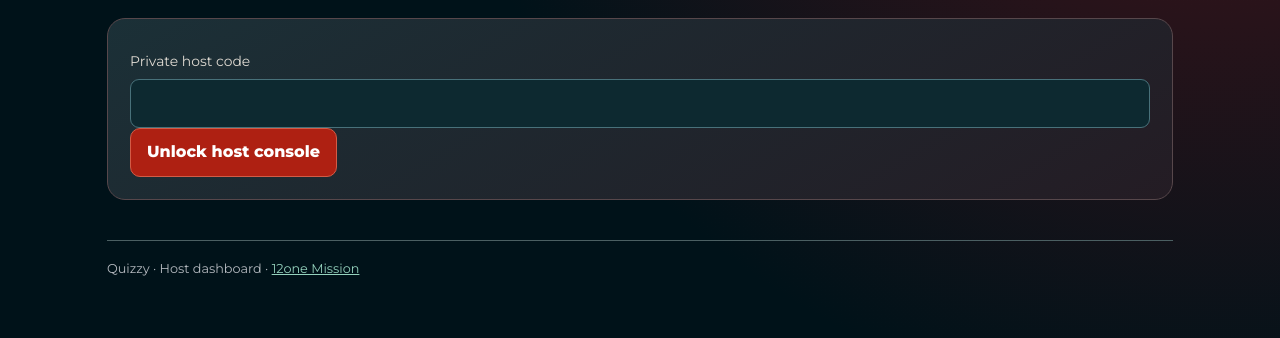
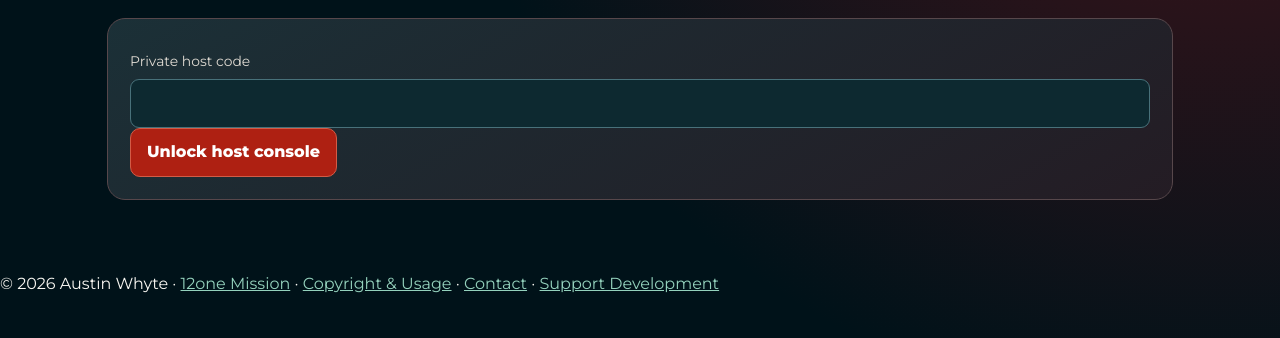
Before and after one commit to redwhyteandblue76/live, a plain HTML site: page quizzyhost.html in a window 1280 px wide. Shown: the part 378-716 px from the top of the page. Drawn offline with nearby package versions, Linux system fonts and the light colour scheme; no server answers.

Commit message:
Match Quizzy footer to 12one app

```diff
--- a/quizzyhost.html
+++ b/quizzyhost.html
@@ -1 +1 @@
-<!doctype html><html lang="en"><head><meta charset="utf-8"><meta name="viewport" content="width=device-width,initial-scale=1"><title>Quizzy • Host</title><link rel="stylesheet" href="quizzystyles.css"></head><body data-page="host"><main><header class="top"><a class="brand" href="quizzy.html" style="text-decoration:none;color:white">Quizzy<span>.</span></a><div class="row"><a href="quizzyedit.html">Quiz editor</a><button class="ghost" onclick="Quizzy.logout()">Log out</button></div></header><div id="notice" class="notice" role="alert"></div><section id="app"></section><footer class="footer">Quizzy · Host dashboard · <a href="https://12one.page">12one Mission</a></footer></main><script src="https://cdn.jsdelivr.net/npm/@supabase/supabase-js@2/dist/umd/supabase.js"></script><script src="sharkconfig.js"></script><script src="quizzycore.js"></script></body></html>
+<!doctype html><html lang="en"><head><meta charset="utf-8"><meta name="viewport" content="width=device-width,initial-scale=1"><title>Quizzy • Host</title><link rel="stylesheet" href="quizzystyles.css"></head><body data-page="host"><main><header class="top"><a class="brand" href="quizzy.html" style="text-decoration:none;color:white">Quizzy<span>.</span></a><div class="row"><a href="quizzyedit.html">Quiz editor</a><button class="ghost" onclick="Quizzy.logout()">Log out</button></div></header><div id="notice" class="notice" role="alert"></div><section id="app"></section></main><footer class="site-legal-footer" aria-label="Site copyright and links">© 2026 Austin Whyte <span class="sep">·</span> <a href="https://12one.page" target="_blank" rel="noopener noreferrer">12one Mission</a> <span class="sep">·</span> <a href="https://app.12one.page/copyright.html">Copyright &amp; Usage</a> <span class="sep">·</span> <a href="https://app.12one.page/contact.html">Contact</a> <span class="sep">·</span> <a href="https://ko-fi.com/12one" target="_blank" rel="noopener noreferrer">Support Development</a></footer><script src="https://cdn.jsdelivr.net/npm/@supabase/supabase-js@2/dist/umd/supabase.js"></script><script src="sharkconfig.js"></script><script src="quizzycore.js"></script></body></html>
```
